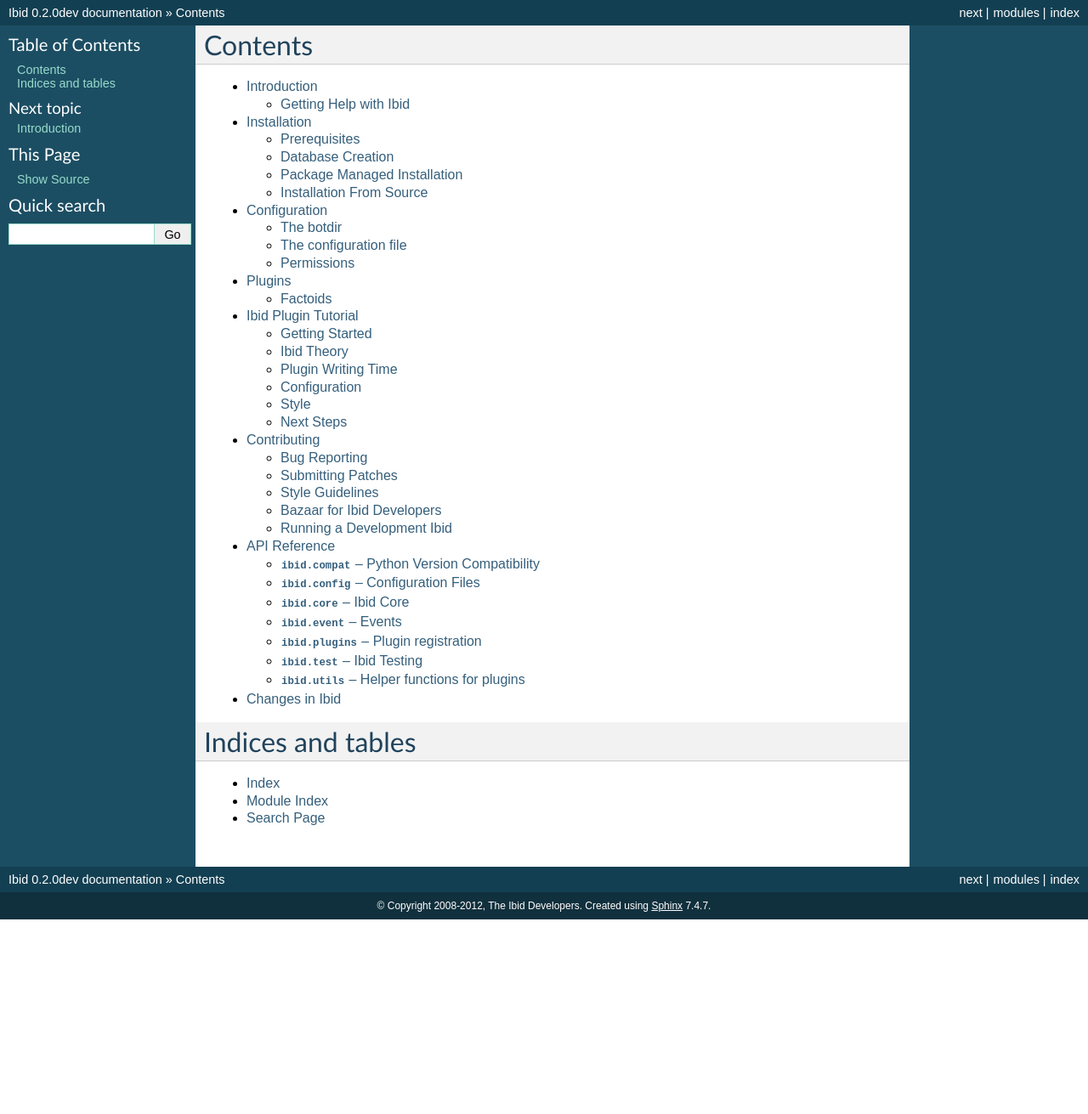
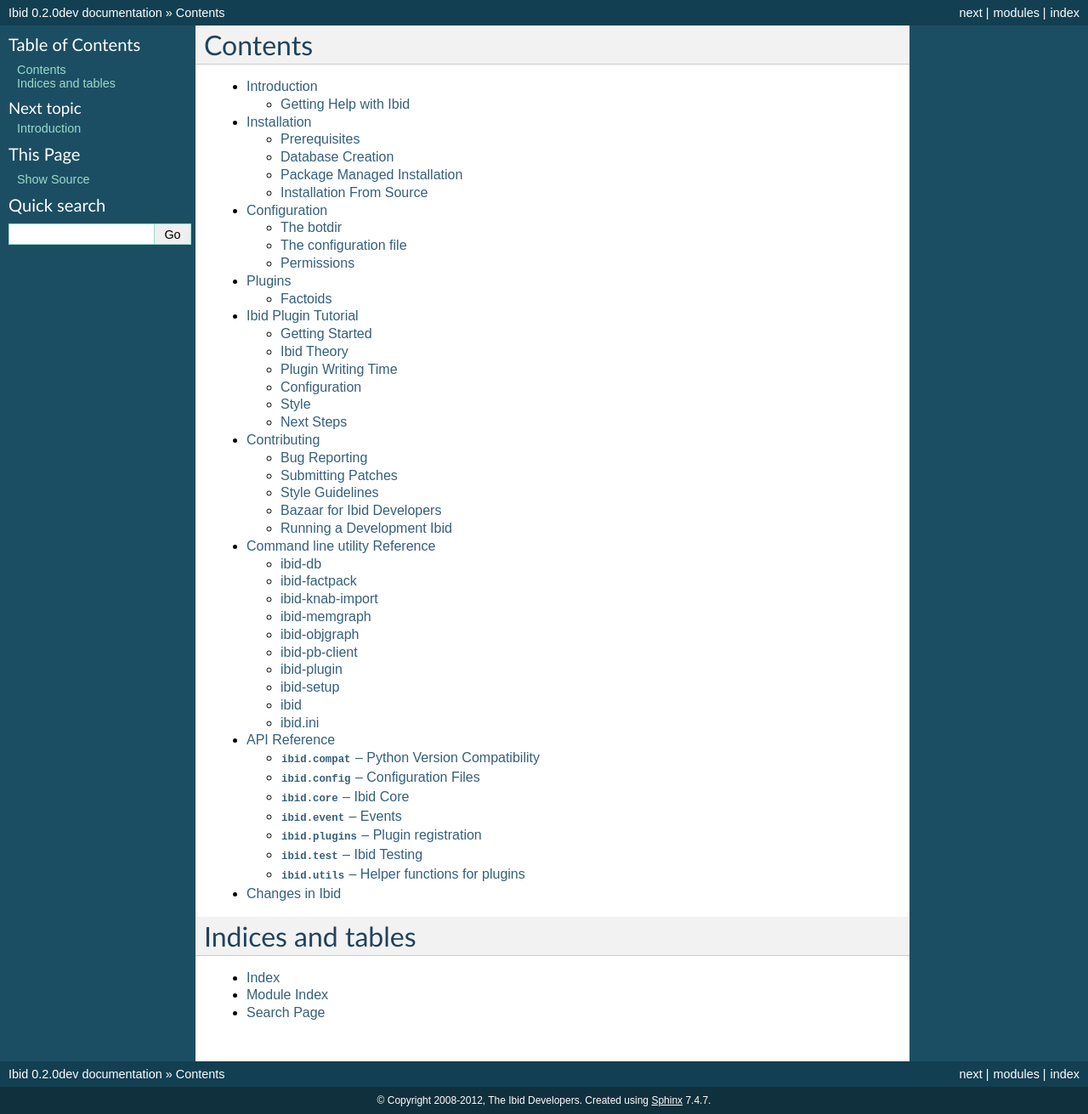
Before and after one commit to ibid/ibid, a Sphinx documentation site: the page built from docs/index.rst, in a window 1280 px wide. Shown: the whole page at 85% size. Built offline with Sphinx 7.4.7, drawn with Linux system fonts in a browser that asks for light colours; before the commit the page ends 1082 px from its top, so only the background shows below that.

Commit message:
Link into HTML documentation

```diff
--- a/docs/index.rst
+++ b/docs/index.rst
@@ -10,6 +10,7 @@
    plugins
    tutorial
    contributing
+   manpages/index
    api/index
    changes
 
--- /dev/null
+++ b/docs/manpages/index.rst
@@ -0,0 +1,18 @@
+Command line utility Reference
+==============================
+
+.. toctree::
+   :maxdepth: 2
+
+   ibid-db.1
+   ibid-factpack.1
+   ibid-knab-import.1
+   ibid-memgraph.1
+   ibid-objgraph.1
+   ibid-pb-client.1
+   ibid-plugin.1
+   ibid-setup.1
+   ibid.1
+   ibid.ini.5
+
+.. vi: set et sta sw=3 ts=3:
```
